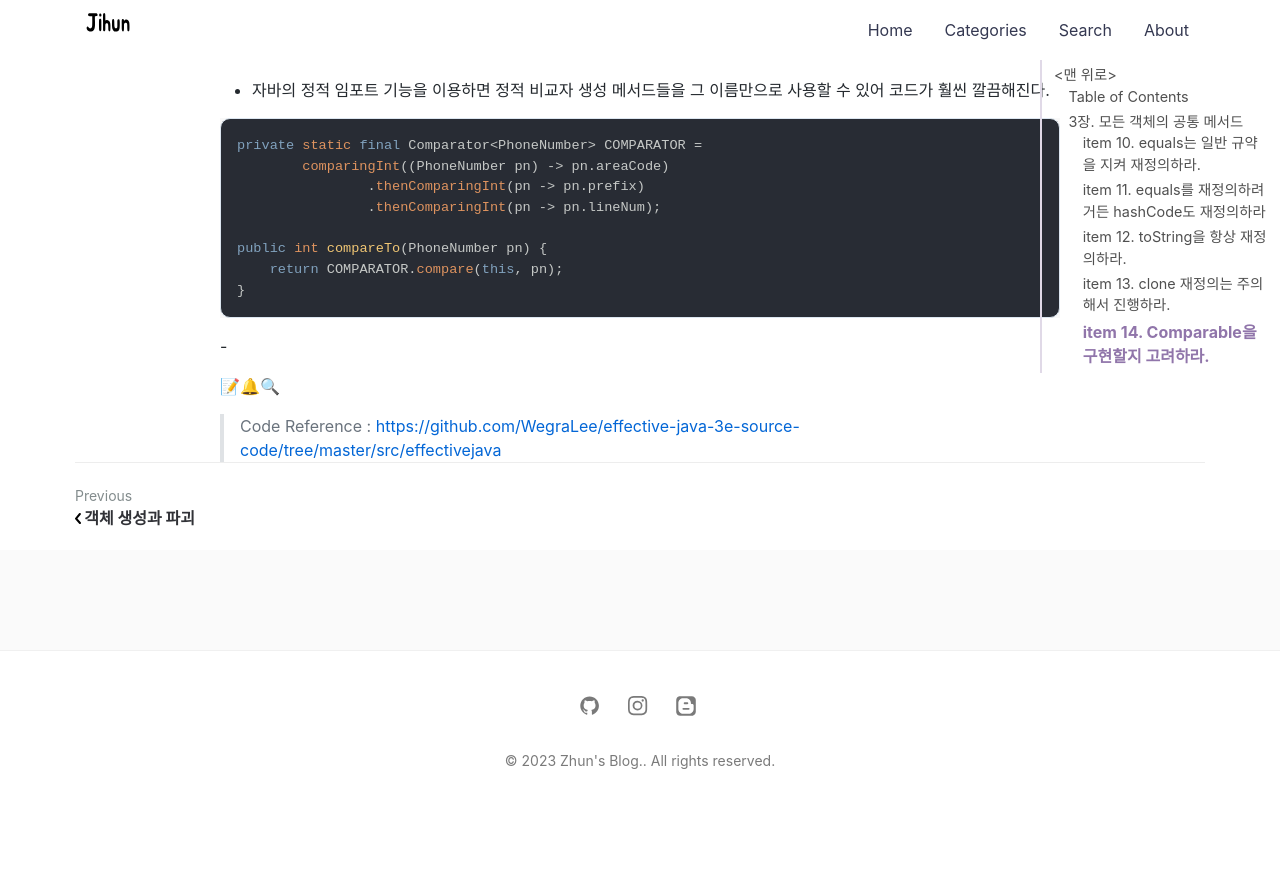
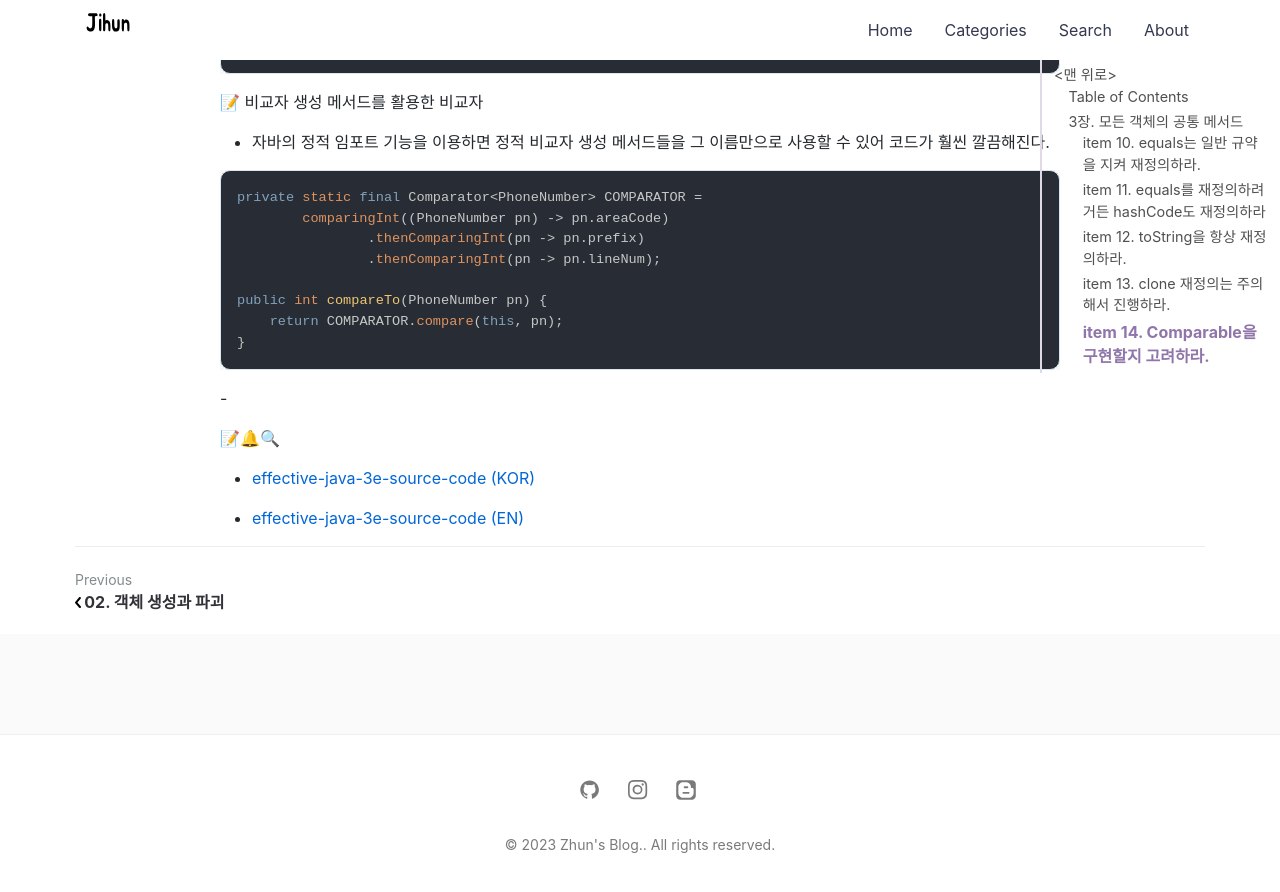
Before and after one commit to jihunparkme/jihunparkme.github.io, a Jekyll site: the page built from _posts/2023-04-22-Effective-Java-모든-객체의-공통-메서드.md, in a window 1280 px wide and 900 px high, scrolled down 10839 px. Shown: the top 892 px of the window. Built offline with Jekyll 4.4.1, drawn with Linux system fonts in a browser that asks for light colours; nearby versions of some CDN libraries; comment, search, counter and statistics services are not loaded; before the commit the page ends 11655 px from its top, so only the background shows below that; some of the changed text lies outside the part shown.

Commit message:
edit: file setting

```diff
--- a/_posts/2023-04-22-Effective-Java-모든-객체의-공통-메서드.md
+++ b/_posts/2023-04-22-Effective-Java-모든-객체의-공통-메서드.md
@@ -2,7 +2,7 @@
 layout: post
 title: 03. 모든 객체의 공통 메서드
 summary: 모든 객체의 공통 메서드
-categories: (Book)Effective-JAVA-3/E
+categories: (Book)Effective-JAVA-3/E JAVA
 featured-img: EFF_JAVA
 # mathjax: true
 ---
@@ -494,4 +496,6 @@
 
 📝🔔🔍
 
-> Code Reference : [https://github.com/WegraLee/effective-java-3e-source-code/tree/master/src/effectivejava](https://github.com/WegraLee/effective-java-3e-source-code/tree/master/src/effectivejava)
+- [effective-java-3e-source-code (KOR)](https://github.com/WegraLee/effective-java-3e-source-code)
+
+- [effective-java-3e-source-code (EN)](https://github.com/jbloch/effective-java-3e-source-code)
```
Also changed, not shown: other parts of _posts/2023-04-22-Effective-Java-모든-객체의-공통-메서드.md (+7 -5 lines), _posts/2023-04-07-Effective-Java-객체-생성과-파괴.md (+1 -1 lines).
